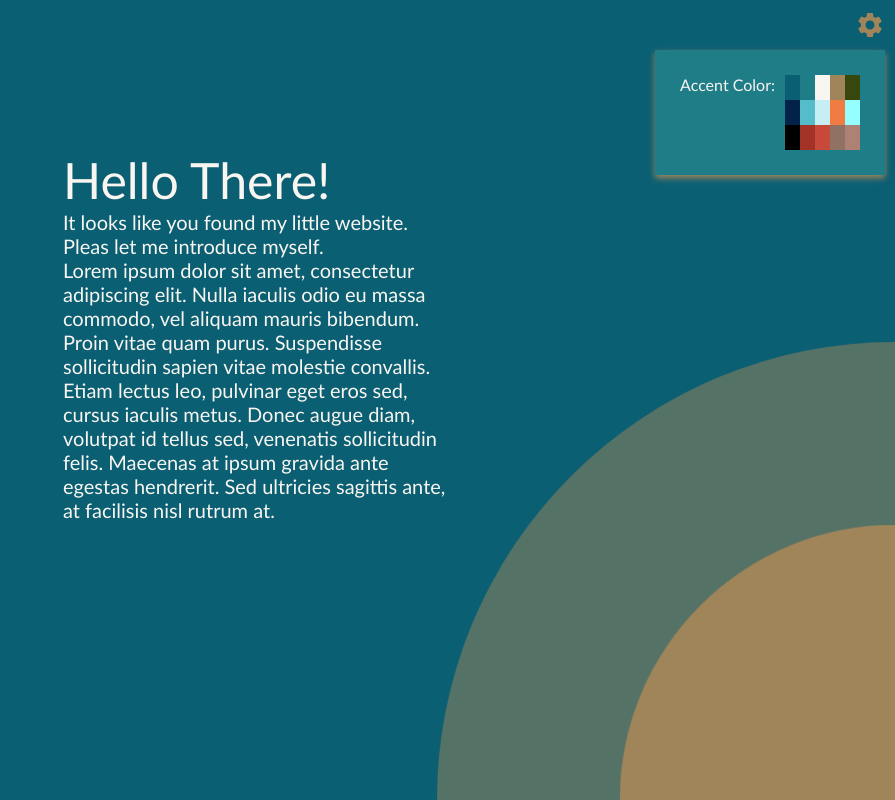
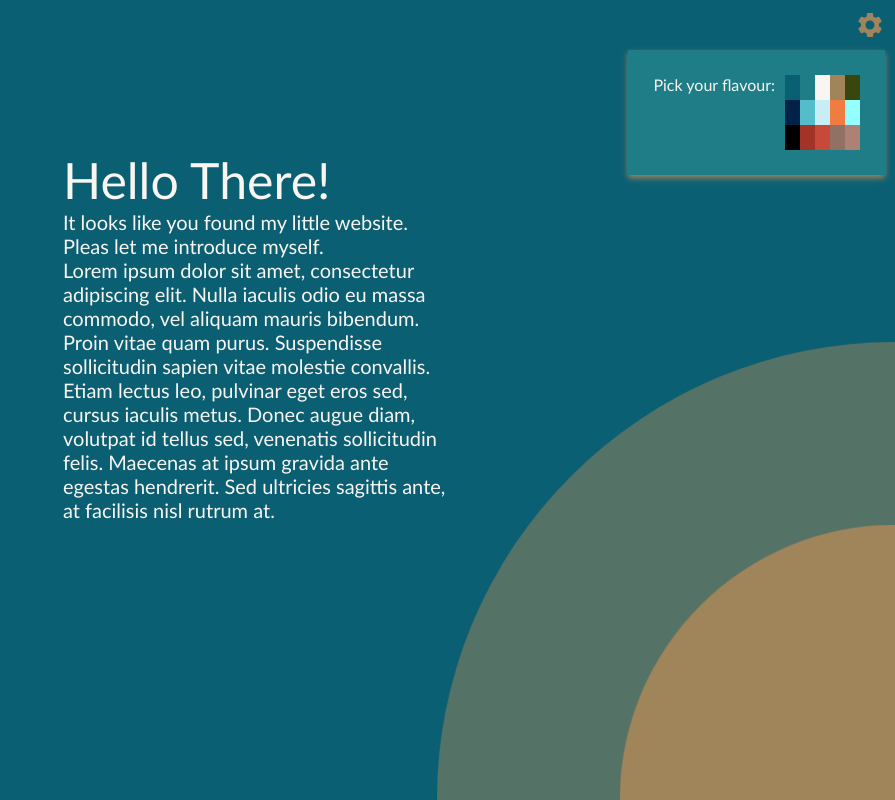
Before and after one commit to 0kMike/windot, a React (Create React App) app: page / in a window 1280 px wide. Both pictures are taken after a click on the element 1255 px from the left and 25 px from the top of the page. Shown: the top 800 px of the page, without its empty margins (385-1280 px from the left). Built offline with nearby package versions, Linux system fonts and the light colour scheme; the HTML template or start-up script is replaced by a standard one.

Commit message:
Adjust text tor color option

```diff
--- a/src/assets/i18n/EN.json
+++ b/src/assets/i18n/EN.json
@@ -4,5 +4,5 @@
   "navBar_aboutMe": "About Me",
   "navBar_projects": "Projects",
   "settings_darkTheme": "Dark Theme",
-  "settings_accentColor": "Accent Color"
+  "settings_accentColor": "Pick your flavour:"
 }
--- a/src/components/NavBar/Settings/ColorOption/ColorOption.tsx
+++ b/src/components/NavBar/Settings/ColorOption/ColorOption.tsx
@@ -4,6 +4,7 @@ import {IColors} from "../../../../interfaces/IColors";
 
 interface IColorOptionProps {
   colors: IColors,
+  key: number,
 }
 
 const ColorOption: React.FunctionComponent<IColorOptionProps> = (props) => {
--- a/src/components/NavBar/Settings/Settings.tsx
+++ b/src/components/NavBar/Settings/Settings.tsx
@@ -29,7 +29,7 @@ const Settings: React.FC<ISettingsProps> = (props) => {
   return (
     <div className={styles.container} style={cssStyle}>
       <div className={styles.option}>
-        <div className={styles.optionLabel}>{translate("settings_accentColor")}:</div>
+        <div className={styles.optionLabel}>{translate("settings_accentColor")}</div>
         <div className={styles.column}>
           {generateColorOptions}
         </div>
```
